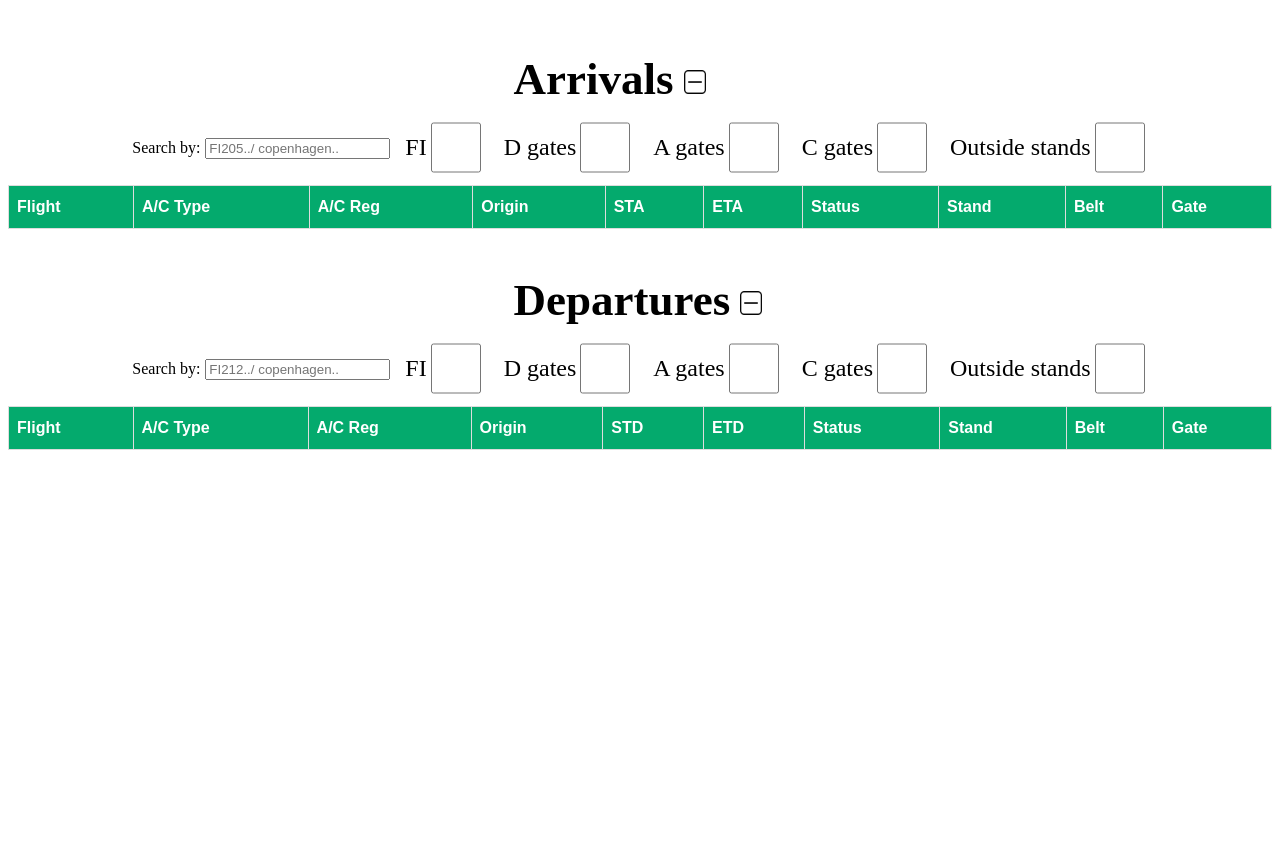
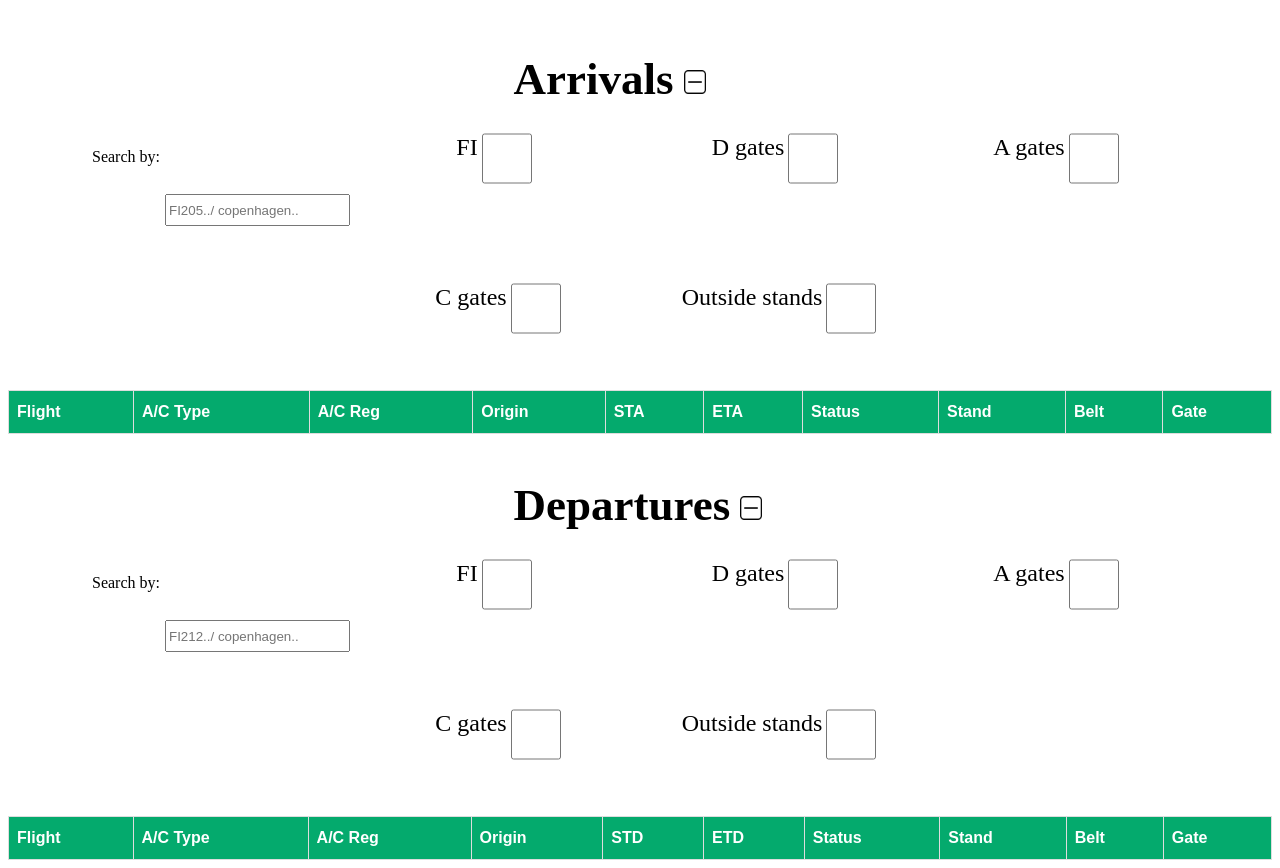
Before and after one commit to bjarkiivars/PersonalFlight, a website: page frontend/index.html in a window 1280 px wide. Before the commit the page ends 800 px from the top, so only its background shows below. Drawn offline with nearby package versions, Linux system fonts and the light colour scheme; no server answers.

Commit message:
added margins to the checkboxes

```diff
--- a/frontend/style.css
+++ b/frontend/style.css
@@ -37,10 +37,12 @@
     font-size: 4vh;
 }
 
-.checkOption{
-    display:flex;
-    /*flex-wrap: wrap;*/
+.checkOption {
+    display: flex;
+    /* flex-wrap: wrap; */
     justify-content: center;
+    width: 261px;
+    height: 130px;
 }
 
 #checkContainerDep, #checkContainerArr {
@@ -58,6 +60,7 @@
     width:50px;
     min-height:40px;
     min-width:40px;
+    margin-bottom: 36px;
 }
 
 #departureData, #arrivalData > tr {
@@ -104,6 +107,7 @@
     position: relative;
     top: 37%;
     left: 5px;
+    margin-top: 36px;
 }
 
 /* Adjust with the screen size, make it so that we display flex after a certain amount*/
```
